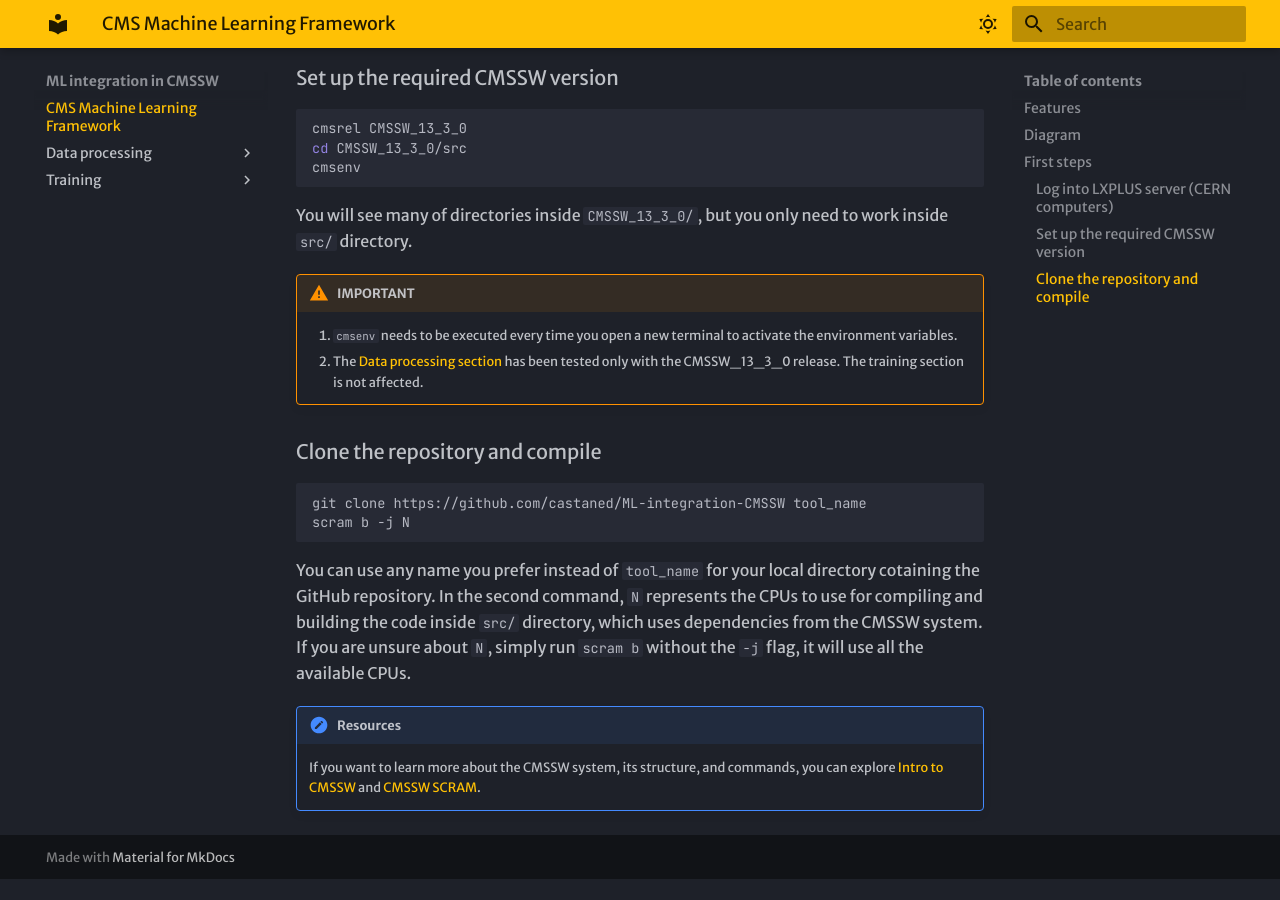
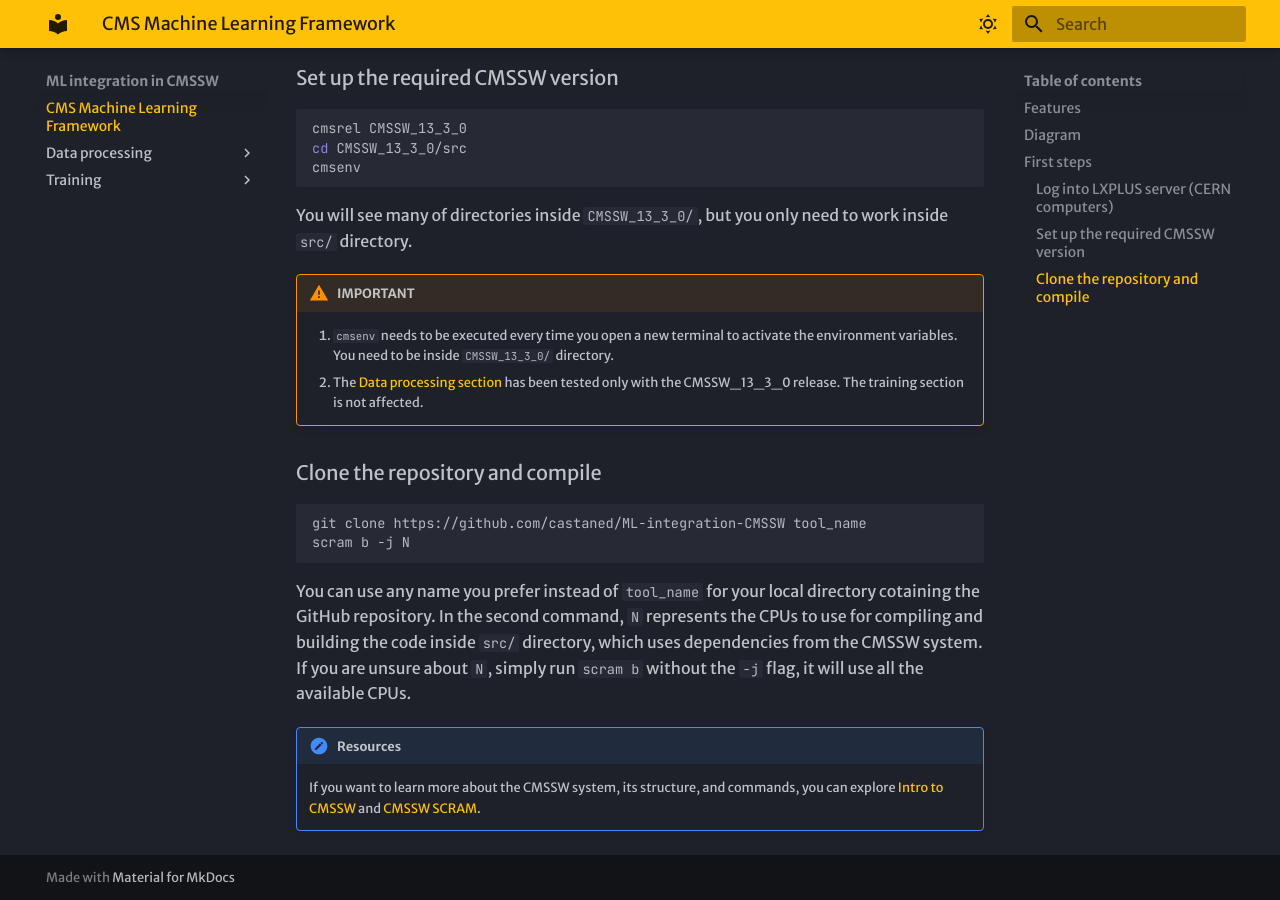
Before and after one commit to castaned/ML-integration-CMSSW, an MkDocs documentation site: the page built from docs/index.md, in a window 1280 px wide and 900 px high, scrolled down 1255 px. Built offline with MkDocs 1.6.1 and Material for MkDocs 9.7.7, drawn with Linux system fonts in a browser that asks for light colours; before the commit the page ends 2134 px from its top, so only the background shows below that.

Commit message:
Update index.md. Clarification

```diff
--- a/docs/index.md
+++ b/docs/index.md
@@ -35,7 +35,7 @@
 You will see many of directories inside `CMSSW_13_3_0/`, but you only need to work inside `src/` directory.
 
 !!! warning "IMPORTANT"
-    1. `cmsenv` needs to be executed every time you open a new terminal to activate the environment variables.
+    1. `cmsenv` needs to be executed every time you open a new terminal to activate the environment variables. You need to be inside `CMSSW_13_3_0/` directory.
     2. The [Data processing section](data_processing/01_nanoAOD_to_h5.md) has been tested only with the CMSSW_13_3_0 release. The training section is not affected.
 
 ### Clone the repository and compile
```
